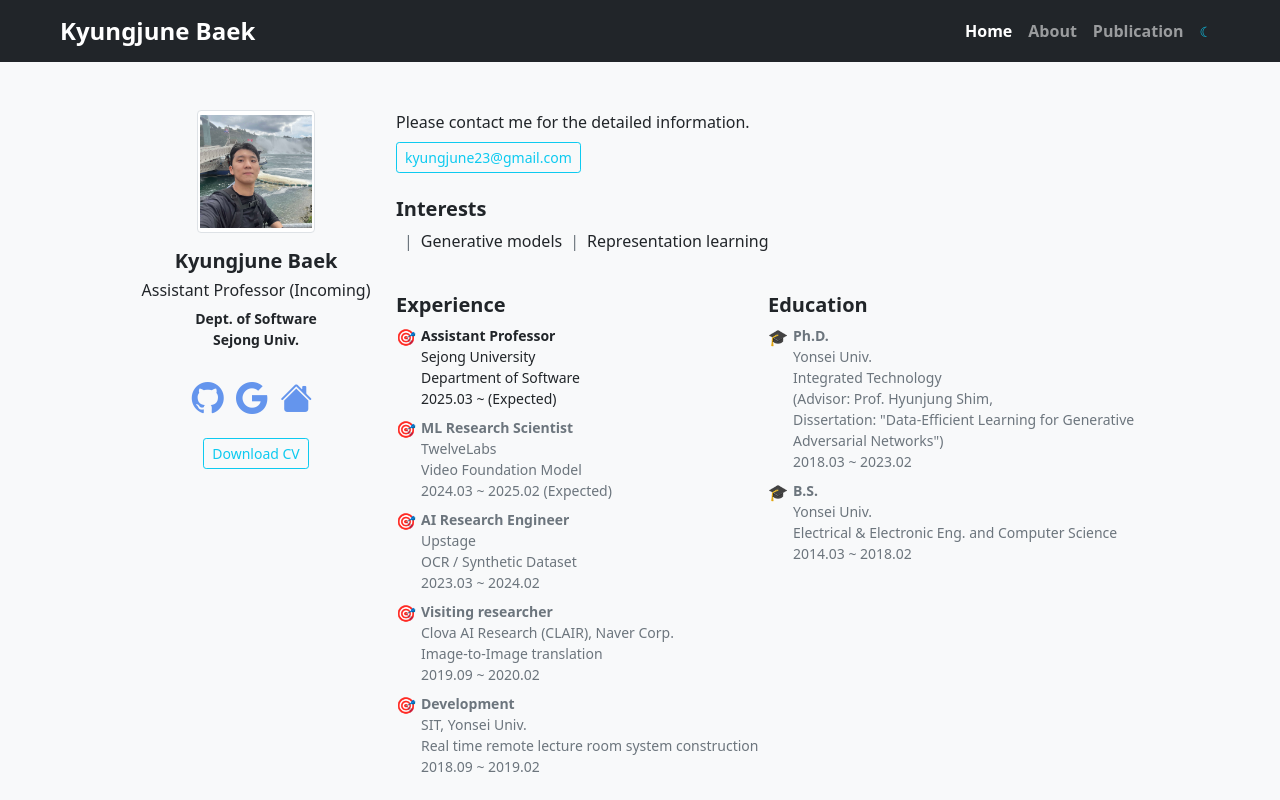
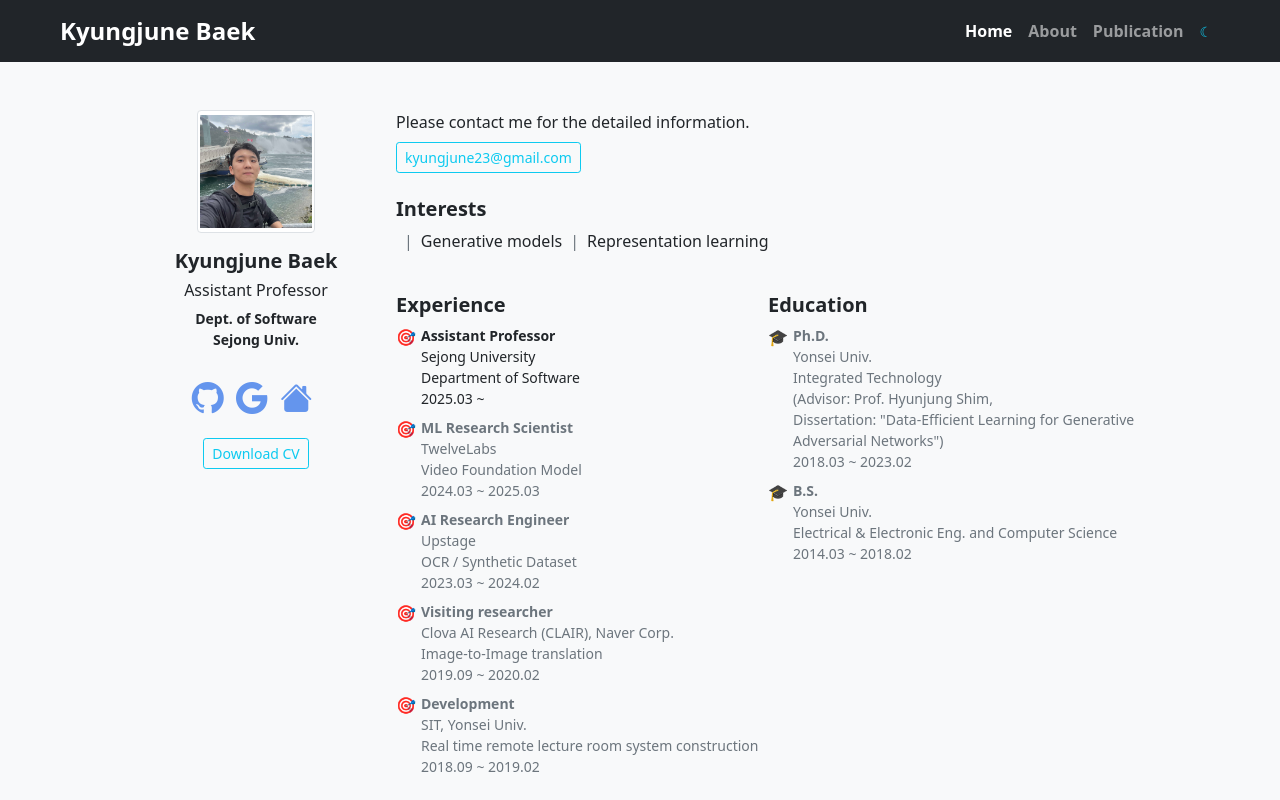
Before and after one commit to FriedRonaldo/friedronaldo.github.io, a plain HTML site: page index.html in a window 1280 px wide. Shown: the top 800 px of the page. Drawn offline with nearby package versions, Linux system fonts and the light colour scheme.

Commit message:
Update index.html

```diff
--- a/index.html
+++ b/index.html
@@ -41,7 +41,7 @@
 
         <div class="row text-center mt-3 g-0">
           <h5 class="fw-bold">Kyungjune Baek</h5>
-          <h6>Assistant Professor (Incoming)</h6>
+          <h6>Assistant Professor</h6>
           <strong class="small">
             <p>
               Dept. of Software <br>
@@ -116,7 +116,7 @@
                     Department of Software
                   </div>
                   <div class="row ">
-                    2025.03 ~ (Expected)
+                    2025.03 ~
                   </div>
                 </div>
               </div>
@@ -136,7 +136,7 @@
                     Video Foundation Model
                   </div>
                   <div class="row ">
-                    2024.03 ~ 2025.02 (Expected)
+                    2024.03 ~ 2025.03
                   </div>
                 </div>
               </div>
```
